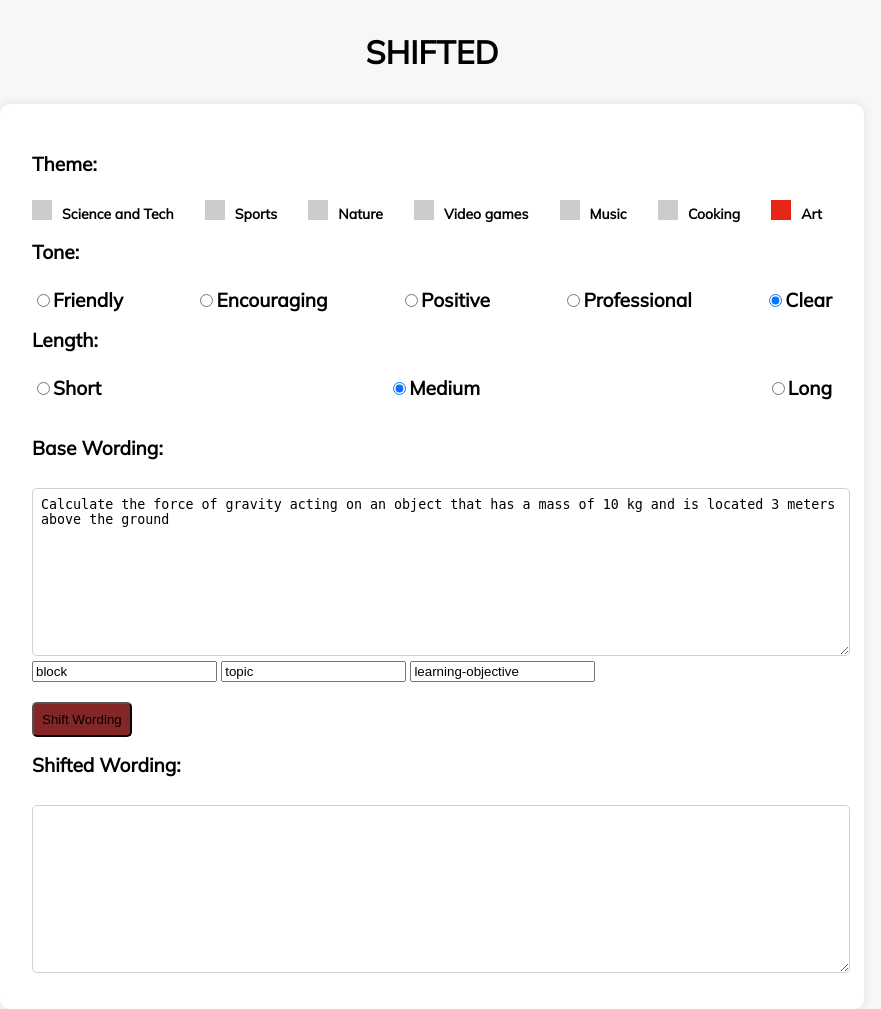
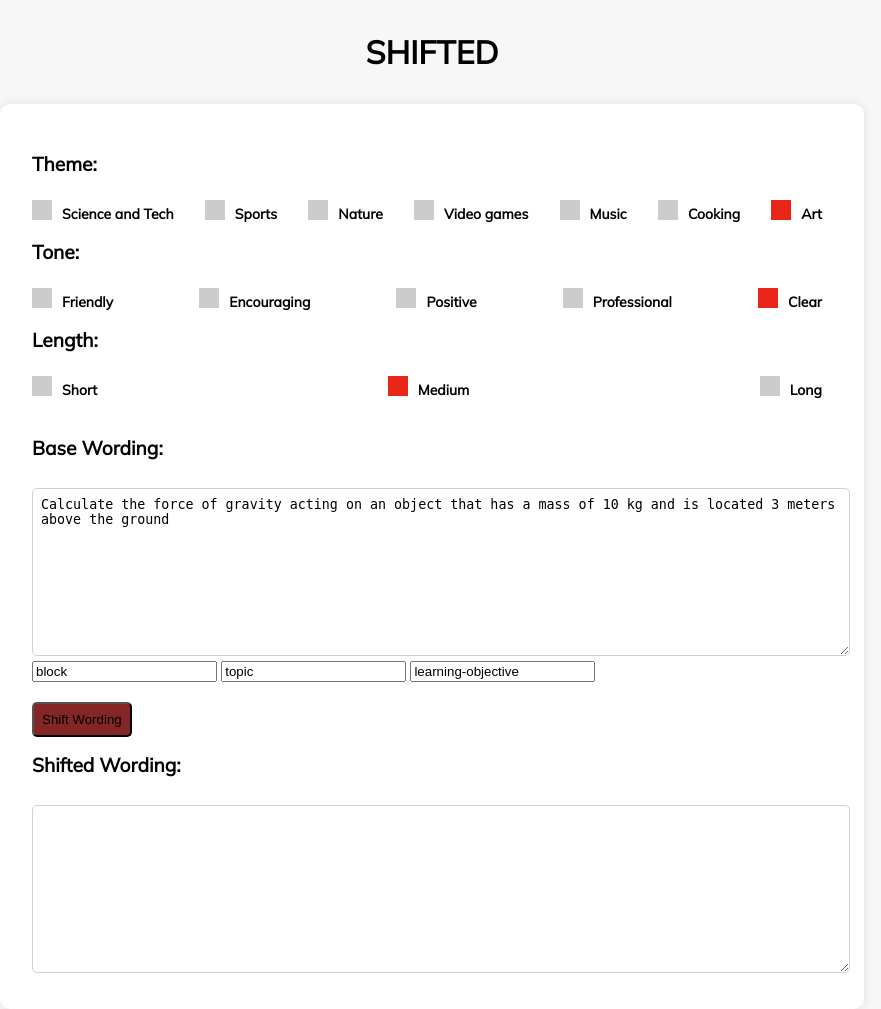
Before and after one commit to relevanthint/Shifted, a FastAPI app: page / in a window 1280 px wide. Shown: the whole page, without its empty margins (208-1089 px from the left). Run offline with FastAPI, Linux system fonts and the light colour scheme.

Commit message:
changed all radio buttons

```diff
--- a/templates/index.html
+++ b/templates/index.html
@@ -61,7 +61,7 @@
               </label>
             </div>
 
-            <label>Tone:</label>
+            <!-- <label>Tone:</label>
             <div class="options">
                 <label><input id="friendly" class="option" type="radio" name="tone" value="Friendly">Friendly</label>
                 <label><input id="encouraging" class="option" type="radio" name="tone" value="Encouraging">Encouraging</label>
@@ -74,7 +74,56 @@
                 <label><input id="short" class="option" type="radio" name="length" value="Short">Short</label>
                 <label><input id="medium" class="option" type="radio" name="length" value="Medium" checked>Medium</label>
                 <label><input id="long" class="option" type="radio" name="length" value="Long">Long</label>
+            </div> -->
+
+            <label>Tone:</label>
+            <div class="options">
+            <label class="btn-option" for="friendly">
+                <input id="friendly" class="option" type="radio" name="tone" value="Friendly">
+                <span class="btn-icon"></span>
+                <span class="btn-label">Friendly</span>
+            </label>
+            <label class="btn-option" for="encouraging">
+                <input id="encouraging" class="option" type="radio" name="tone" value="Encouraging">
+                <span class="btn-icon"></span>
+                <span class="btn-label">Encouraging</span>
+            </label>
+            <label class="btn-option" for="positive">
+                <input id="positive" class="option" type="radio" name="tone" value="Positive">
+                <span class="btn-icon"></span>
+                <span class="btn-label">Positive</span>
+            </label>
+            <label class="btn-option" for="professional">
+                <input id="professional" class="option" type="radio" name="tone" value="Professional">
+                <span class="btn-icon"></span>
+                <span class="btn-label">Professional</span>
+            </label>
+            <label class="btn-option" for="clear">
+                <input id="clear" class="option" type="radio" name="tone" value="Clear" checked>
+                <span class="btn-icon"></span>
+                <span class="btn-label">Clear</span>
+            </label>
             </div>
+
+            <label>Length:</label>
+            <div class="options">
+            <label class="btn-option" for="short">
+                <input id="short" class="option" type="radio" name="length" value="Short">
+                <span class="btn-icon"></span>
+                <span class="btn-label">Short</span>
+            </label>
+            <label class="btn-option" for="medium">
+                <input id="medium" class="option" type="radio" name="length" value="Medium" checked>
+                <span class="btn-icon"></span>
+                <span class="btn-label">Medium</span>
+            </label>
+            <label class="btn-option" for="long">
+                <input id="long" class="option" type="radio" name="length" value="Long">
+                <span class="btn-icon"></span>
+                <span class="btn-label">Long</span>
+            </label>
+            </div>
+
             <br>
             <label for="base-wording">Base Wording:</label>
             <br>
```
